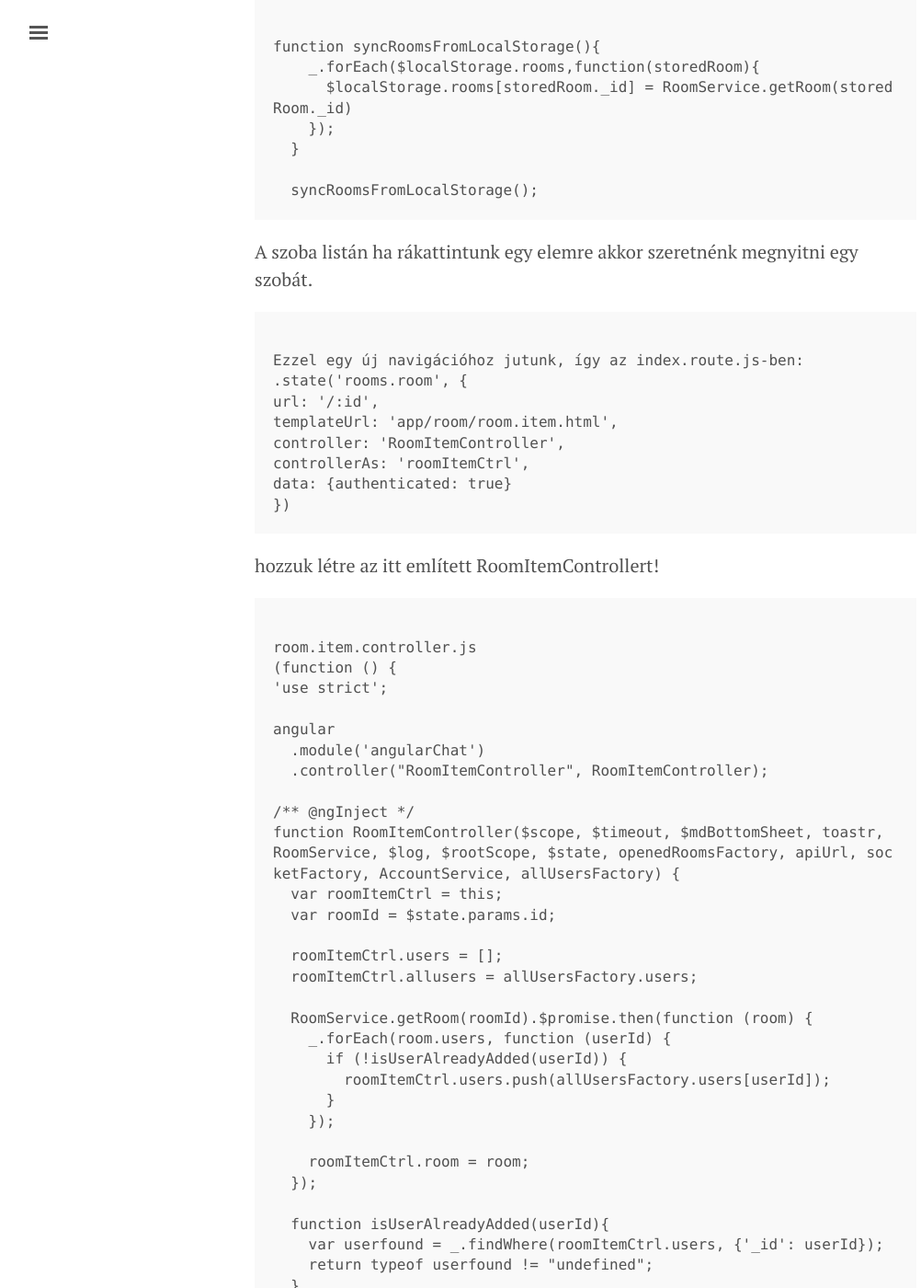
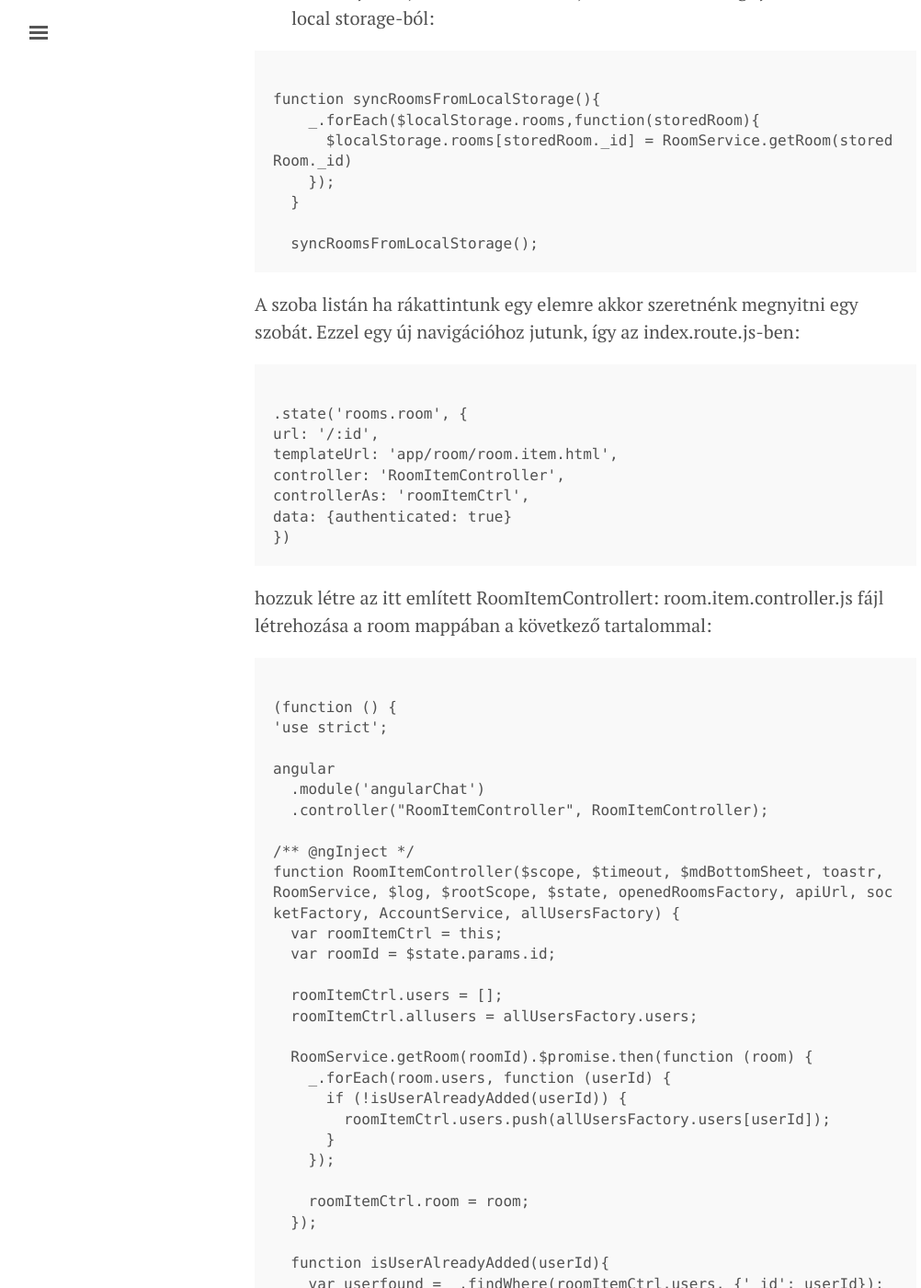
Before and after one commit to annatomka/annatomka.github.io, a Jekyll site: the page built from _posts/2015-09-23-angularjs-chat-example.md, in a window 1280 px wide and 1400 px high, scrolled down 14534 px. Shown: the whole window at 92% size, without its empty margins (3-1005 px from the left). Built offline with Jekyll 4.4.1, drawn with Linux system fonts in a browser that asks for light colours; some of the changed text lies outside the part shown.

Commit message:
modify angular chat example

```diff
--- a/_posts/2015-09-23-angularjs-chat-example.md
+++ b/_posts/2015-09-23-angularjs-chat-example.md
@@ -362,8 +362,10 @@
 
 Ez egy sima angularmaterial-os gomb, kiegészítve egy direktívával, amit még nem írtunk meg, így tegyük meg azt is.
 
+
+room/room.list.directive.js létrehozása:
+
 <pre><code>
-room/room.list.directive.js létrehozása:
 (function() {
 'use strict';
 
@@ -393,11 +395,7 @@
 })();
 </code></pre>
 
-A RoomListControllerben kérjük le az összes szobát:
 
-<pre><code>
-roomListCtrl.rooms = RoomService.getRooms();
-</code></pre>
 
 A link függvénybe tegyünk egy click eseménykezelőt:
 
@@ -419,7 +417,13 @@
       });
 </code></pre>
 
-Már csak a room.list.tmpl.html hiányzik:
+Itt használjuk a már definiált RoomListControllert, de nem csinál még semmit sem. Meg szeretnénk jeleníteni az összes szobát, kérjük hát le a RoomService-től:
+
+<pre><code>
+roomListCtrl.rooms = RoomService.getRooms();
+</code></pre>
+
+Már csak a room.list.tmpl.html hiányzik, hozzuk létre a következő tartalommal:
 
 <pre><code>
 &#x3C;md-bottom-sheet class=&#x22;md-list md-has-header&#x22;&#x3E;
@@ -473,7 +477,7 @@
 * Aktuálisan megnyitott szoba index:
 
 <pre><code>
-roomFactoryObj.setSelectedIndex = function(newIndex){
+  roomFactoryObj.setSelectedIndex = function(newIndex){
     $localStorage.index  = newIndex;
   };
 
@@ -544,10 +548,8 @@
   syncRoomsFromLocalStorage();
 </code></pre>
 
-A szoba listán ha rákattintunk egy elemre akkor szeretnénk megnyitni egy szobát.
-
+A szoba listán ha rákattintunk egy elemre akkor szeretnénk megnyitni egy szobát. Ezzel egy új navigációhoz jutunk, így az index.route.js-ben:
 <pre><code>
-Ezzel egy új navigációhoz jutunk, így az index.route.js-ben:
 .state('rooms.room', {
 url: '/:id',
 templateUrl: 'app/room/room.item.html',
@@ -557,9 +559,9 @@
 })
 </code></pre>
 
-hozzuk létre az itt említett RoomItemControllert!
+hozzuk létre az itt említett RoomItemControllert: room.item.controller.js fájl létrehozása a room mappában a következő tartalommal:
+
 <pre><code>
-room.item.controller.js
 (function () {
 'use strict';
 
@@ -720,7 +721,7 @@
   });
 </code></pre>
 
-A tabos elrendezés nézete: rooms.tabs.tmpl.html
+Hozzuk létre a tabos elrendezés nézetét: room.tabs.tmpl.html a következő tartalommal:
 
 <pre><code>
 &#x3C;md-content flex ng-if=&#x22;roomsCtrl.rooms.length &#x3E; 0&#x22;&#x3E;
@@ -930,7 +928,7 @@
 })();
 </code></pre>
 
-Túl sok mindent nem csinál, megjeleníti a megadott template-et, ami még nem létezik így azt is hozzuk létre:
+Túl sok mindent nem csinál, megjeleníti a megadott template-et, ami még nem létezik. Hozzuk létre a hiányzó message.item.tmpl.html fájlt a következő tartalommal:
 
 <pre><code>
 &#x3C;md-list-item class=&#x22;contact-item md-2-line selected&#x22;&#x3E;
```
Also changed, not shown: other parts of _posts/2015-09-23-angularjs-chat-example.md (+5 -9 lines).
